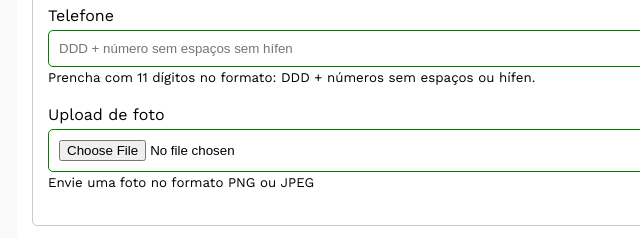
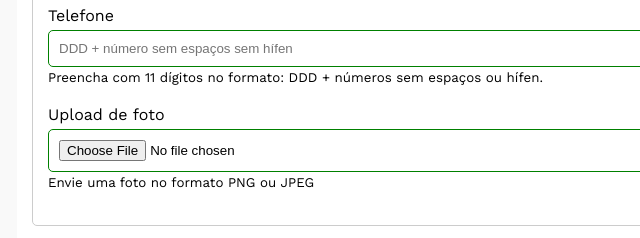
Before and after one commit to raphaelvimieiro/pesquisa-culturama, a plain HTML site: page index.html in a window 1280 px wide. Shown: the part 511-749 px from the top of the page, 273-913 px from the left. Drawn offline with nearby package versions, Linux system fonts and the light colour scheme.

Commit message:
Corrige texto do campo de telefone

```diff
--- a/index.html
+++ b/index.html
@@ -35,7 +35,7 @@
           <br />
           <label for="PhoneNumber">Telefone</label>
           <input id = "PhoneNumber" type="tel"  name="userPhoneNumber" pattern="[0-9]{11}" placeholder="DDD + número sem espaços sem hífen " aria-describedby="phoneHelp"/>
-          <small id = "phoneHelp">Prencha com 11 dígitos no formato: DDD + números sem espaços ou hífen.</small>
+          <small id = "phoneHelp">Preencha com 11 dígitos no formato: DDD + números sem espaços ou hífen.</small>
           <br />
           <label for="Image">Upload de foto</label>
           <input id = "Image" type="file" accept="image/*" name="userImage" aria-describedby="imagemHelp" />
```
